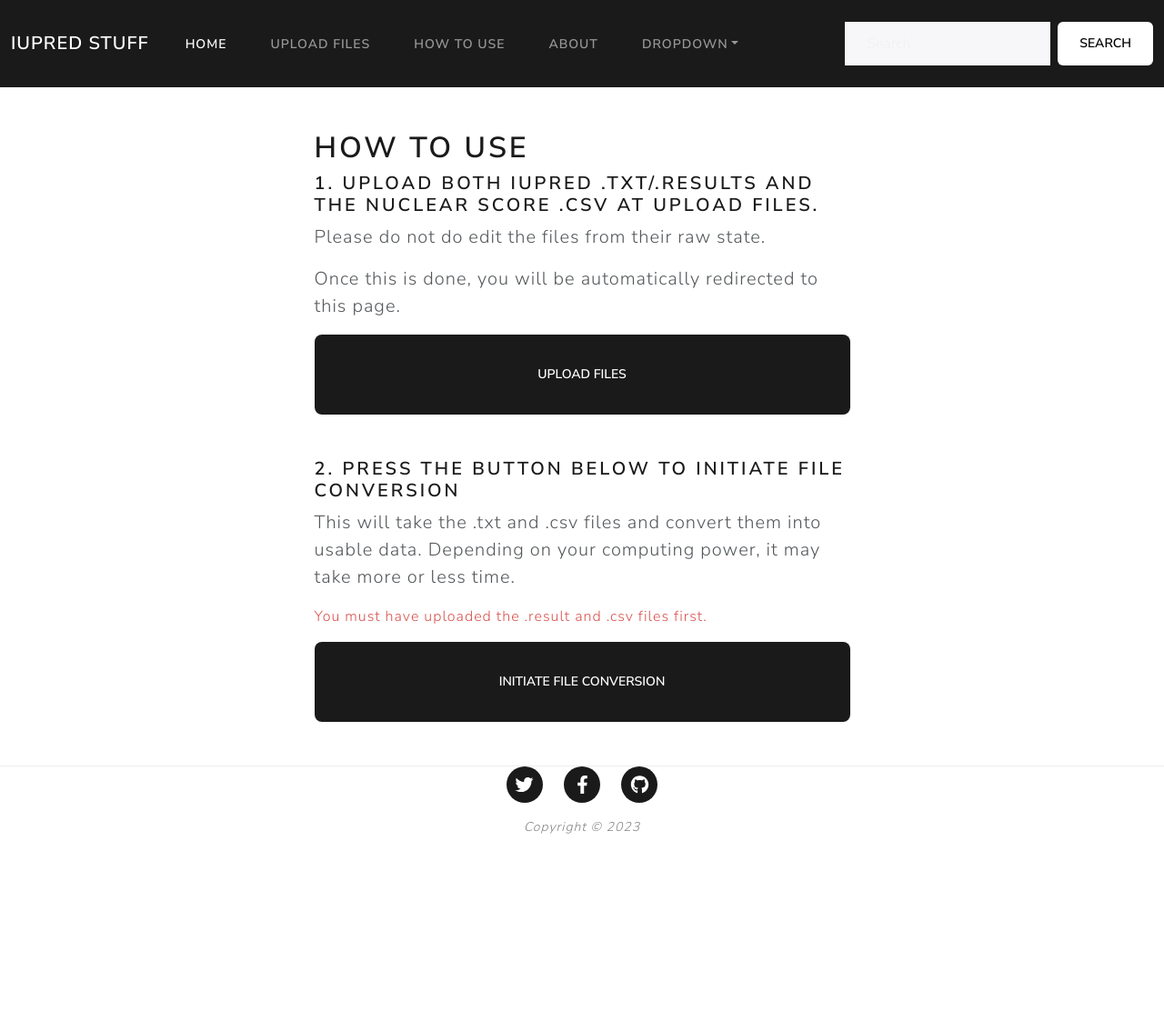
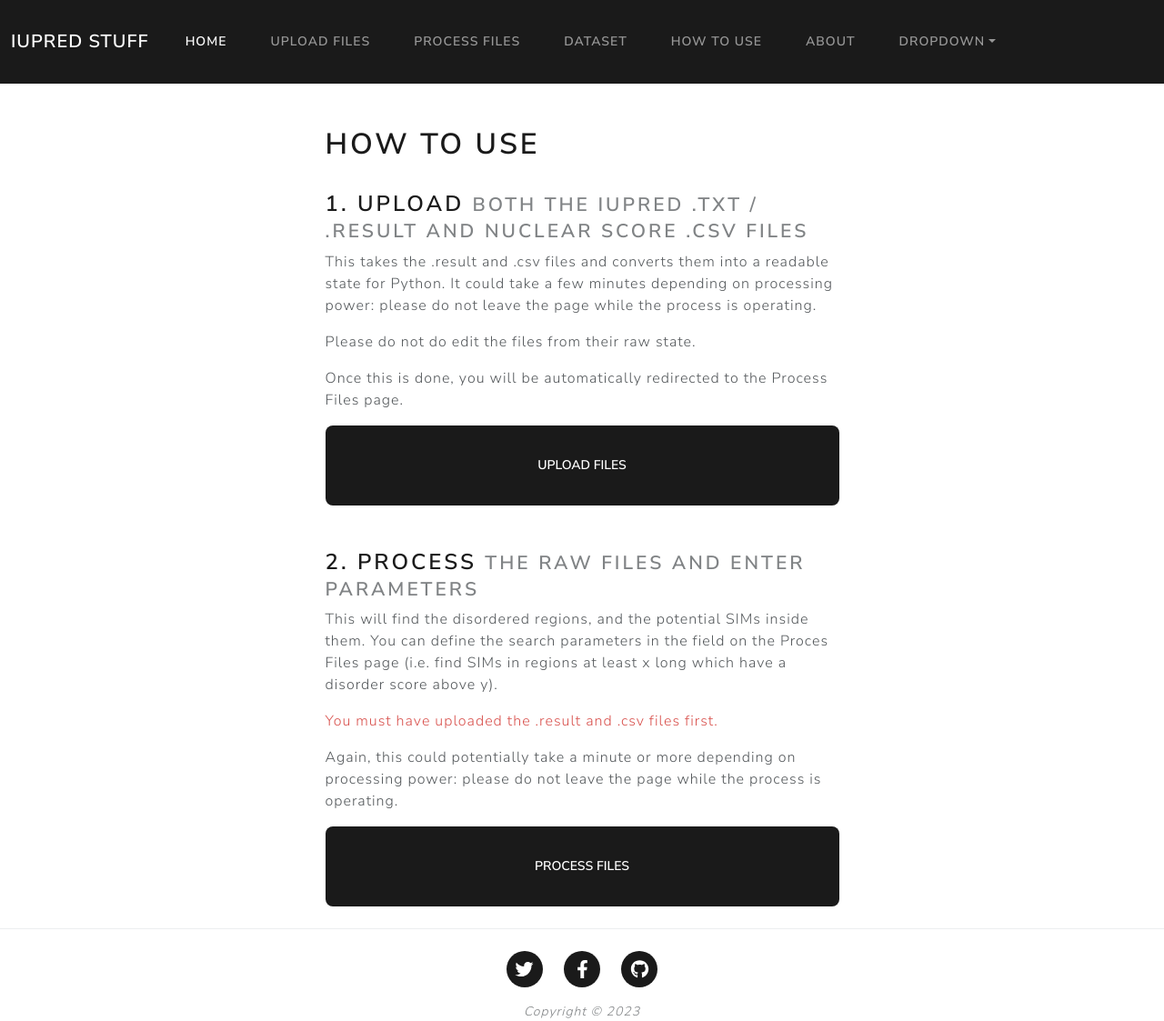
Before and after one commit to AreaXimus1/theo_website, a Flask app: page /how-to-use/ in a window 1280 px wide. Shown: the whole page at 91% size. Before the commit the page ends 917 px from the top, so only its background shows below. Run offline with Flask 3, Linux system fonts and the light colour scheme; parts of the project's set-up code (start-up, migrations or seed data) failed here and were passed over; some libraries are stand-ins or nearby versions.

Commit message:
Adding a lot. Table now working, as well as complete file processing. Now need to add check boxes to filter data.

```diff
--- a/main.py
+++ b/main.py
@@ -2,28 +2,25 @@ from flask import Flask, render_template, redirect, url_for, request, flash, jso
 from flask_bootstrap import Bootstrap5
 from flask_sqlalchemy import SQLAlchemy
 from flask_wtf import FlaskForm
-from wtforms import StringField, SubmitField
-from wtforms.validators import DataRequired, URL
-from flask_ckeditor import CKEditor, CKEditorField
+from wtforms import SubmitField, IntegerField, DecimalField
+from wtforms.validators import DataRequired, NumberRange
 from werkzeug.utils import secure_filename
-from datetime import date
 import os
 import shutil
+import pandas as pd
 
-from initial_processing import raw_processing
-from data_processing import iupred_to_csv
-import json_to_csv
+from initial_processing import initial_processing
+from secondary_processing import secondary_processing, tertiary_processing
+
 
 DATA_FOLDER = 'data'
 UPLOAD_FOLDER = 'uploads'
+iupred_number = None
 
 
 app = Flask(__name__)
 app.config['SECRET_KEY'] = '8BYkEfBA6O6donzWlSihBXox7C0sKR6b'
-ckeditor = CKEditor(app)
 Bootstrap5(app)
-
-
 
 
 # CONNECT TO DB
@@ -34,14 +31,11 @@ db.init_app(app)
 
 
 # CONFIGURE TABLE
-class BlogPost(db.Model):
-    id = db.Column(db.Integer, primary_key=True)
-    title = db.Column(db.String(250), unique=True, nullable=False)
-    subtitle = db.Column(db.String(250), nullable=False)
-    date = db.Column(db.String(250), nullable=False)
-    body = db.Column(db.Text, nullable=False)
-    author = db.Column(db.String(250), nullable=False)
-    img_url = db.Column(db.String(250), nullable=False)
+class ParameterForm(FlaskForm):
+    disorder_score = DecimalField("Disorder Score (0 - 1)", validators=[DataRequired(), NumberRange(min=0, max=1, message="Please give a number between 0 and 1.")])
+    sequence_length = IntegerField("Sequence Length (1 - ∞)", validators=[DataRequired()])
+    merge_closer_than = IntegerField("Merge Sequences if Closer than X (1 - ∞)", validators=[DataRequired()])
+    submit = SubmitField('Submit')
 
 
 with app.app_context():
@@ -50,9 +44,7 @@ with app.app_context():
 
 @app.route('/', methods=['GET', 'POST'])
 def home():
-    result = db.session.execute(db.select(BlogPost))
-    posts = result.scalars().all()
-    return render_template("index.html", all_posts=posts)
+    return render_template("index.html")
 
 
 @app.route('/how-to-use/', methods=['GET','POST'])
@@ -67,6 +59,7 @@ def upload_page():
 
 @app.route('/process_upload', methods=['POST'])
 def process_upload():
+    global iupred_number
     iupred_results = request.files['iupredResults']
     nuclear_scores = request.files['nuclearScores']
 
@@ -85,21 +78,50 @@ def process_upload():
     nuclear_scores.save(os.path.join(app.config['UPLOAD_FOLDER'], 'nuclear.csv'))
 
     # Process iupred.txt and nuclear.csv
-    raw_processing(DATA_FOLDER, UPLOAD_FOLDER)
-    iupred_to_csv(DATA_FOLDER)
-
-    return render_template("index.html")
+    iupred_number = initial_processing(DATA_FOLDER, UPLOAD_FOLDER)
 
 
-@app.route("/delete/<int:post_id>")
-def delete_post(post_id):
-    post_to_delete = db.get_or_404(BlogPost, post_id)
-    db.session.delete(post_to_delete)
-    db.session.commit()
-    return redirect(url_for('get_all_posts'))
+    return redirect("/process-files")
 
 
-# Code from previous day
+@app.route("/process-files", methods=["GET", "POST"])
+def process_files():
+    form = ParameterForm()
+
+    if form.validate_on_submit():
+        disorder = float(form.disorder_score.data)
+        sequence = int(form.sequence_length.data)
+        merge = int(form.merge_closer_than.data)
+        secondary_processing(DATA_FOLDER, iupred_number, disorder, sequence, merge)
+        tertiary_processing(DATA_FOLDER)
+        return redirect("/")
+
+    return render_template("process_files.html", form=ParameterForm())
+
+
+@app.route("/dataset", methods=["GET", "POST"])
+def dataset():
+    table = pd.read_csv(
+        f"{DATA_FOLDER}/final_results/final_csv.csv",
+        encoding="unicode-escape",
+        usecols=[
+            "Identifier",
+            "Number of disordered regions",
+            "Disordered region",
+            "Disorder score in SIM region",
+            "Number of SIMs",
+            "Amino Acid Regions with SIMs",
+            "SIM Sequences",
+            "Type of SIM",
+            "SIM Amino acid region",
+            "D/E",
+            "S/T",
+            "P"
+            ]
+        )
+    return render_template("dataset.html", data=table.to_html(classes="table table-hover", index=False))
+
+
 @app.route("/about")
 def about():
     return render_template("about.html")
--- a/requirements.txt
+++ b/requirements.txt
@@ -5,4 +5,5 @@ flask_sqlalchemy==3.0.5
 Flask_WTF==1.2.1
 WTForms==3.0.1
 Werkzeug==3.0.0
-pandas 2.1.4
+pandas==2.1.4
+tablib==3.5.0
--- a/data_processing.py
+++ b/secondary_processing.py
@@ -6,9 +6,11 @@ import csv
 import json
 import shutil
 
+from json_to_csv import json_to_csv_processing
+
 # Turns json_to_csv.json to a csv.
 
-def merge_tuples(list_):
+def merge_tuples(list_, MERGE_IF_CLOSER_THAN):
     merged_list = []
 
     if not list_:
@@ -65,9 +67,9 @@ def count_letters(string, letters_to_count):
 
     return sorted_letter_counts
 
-IN_A_ROW_MIN = 30
-MERGE_IF_CLOSER_THAN = 10
-LOOK_FOR_ABOVE = 0.4
+# IN_A_ROW_MIN = 30
+# MERGE_IF_CLOSER_THAN = 10
+# LOOK_FOR_ABOVE = 0.4
 
 ALPHABET = ['A', 'C', 'D', 'E', 'F', 'G', 'H', 'I', 'K', 'L', 'M', 'N', 'P', 'Q', 'R', 'S', 'T', 'V', 'W', 'Y']
 ILV = ['I', 'L', 'V']
@@ -119,7 +121,7 @@ for sim in combined_list:
     complete_sim_list.append(str_)
 
 
-def iupred_to_csv(DATA_FOLDER):
+def secondary_processing(DATA_FOLDER, iupred_number, LOOK_FOR_ABOVE, IN_A_ROW_MIN, MERGE_IF_CLOSER_THAN):
 
     try:
        shutil.rmtree(f"{DATA_FOLDER}/final_results")
@@ -127,12 +129,11 @@ def iupred_to_csv(DATA_FOLDER):
         pass
     os.mkdir(f"{DATA_FOLDER}/final_results")
 
-    with open(f"{DATA_FOLDER}/final_results/results_to_csv.json", "a") as f:
-        f.write("[")
-
     directory = f"{DATA_FOLDER}/raw_results_folder"
 
     final_json_to_csv = []
+
+    count = 0
 
     for file in os.listdir(directory):
         #    print(file.title())
@@ -171,7 +172,7 @@ def iupred_to_csv(DATA_FOLDER):
         pr = [(i, j) for i, j in zip(fst, lst) if j > i + IN_A_ROW_MIN]
 
         number_before_merging = len(pr)
-        pr = merge_tuples(pr)
+        pr = merge_tuples(pr, MERGE_IF_CLOSER_THAN)
         regions = []
         region_means = []
         region_mean_jsons = []
@@ -270,6 +271,7 @@ def iupred_to_csv(DATA_FOLDER):
 
             region = f"AA {amino_acid_location[0] + 1}-{amino_acid_location[1]}"
             regions.append(region)
+
             iupred_mean = round(results["IUPRED_SCORE"].mean(), 4)
             region_mean = f"{region} = {iupred_mean}"
             region_mean_json = {
@@ -289,6 +291,13 @@ def iupred_to_csv(DATA_FOLDER):
 
             region_means.append(region_mean)
             region_mean_jsons.append(region_mean_json)
+
+        count += 1
+
+        try:
+            print(f"secondary processing... {round((count/iupred_number)*100,1)}%", end="\r")
+        except TypeError:
+            print(f"secondary processing... {count}", end="\r")
 
         if number_regions > 0:
             tuple_list = [(tuple_[0] + 1, tuple_[1]) for tuple_ in pr]
@@ -311,10 +320,14 @@ def iupred_to_csv(DATA_FOLDER):
                     "disordered_region": json_to_csv_list
                 }
             }
-            with open(f"{DATA_FOLDER}/final_results/results_to_csv.json", "a") as f:
-                json.dump(json_to_csv, f)
-                f.write(",")
+            # result_to_csv_list.append(json_to_csv)
+            # with open(f"{DATA_FOLDER}/final_results/results_to_csv.json", "a") as f:
+            #     json.dump(json_to_csv, f)
+            #     f.write(",")
             final_json_to_csv.append(json_to_csv)
+
+
+
 
             final_entry = (
                 f"Identifier: {title}\n"
@@ -335,7 +348,16 @@ def iupred_to_csv(DATA_FOLDER):
             }
 
 
-    with open(f"{DATA_FOLDER}/final_results/results_to_csv.json", "a") as f:
-        f.write("]")
+    with open(f"{DATA_FOLDER}/final_results/results_to_csv.json", "w") as f:
+        json.dump(final_json_to_csv, f, indent = 4)
 
-    json_to_csv(DATA_FOLDER)
+    json_to_csv_processing(DATA_FOLDER)
+    print("Done data processing!")
+
+# iupred_to_csv("data")
+
+def tertiary_processing(DATA_FOLDER):
+    main_df = pd.read_csv(f"{DATA_FOLDER}/output.csv")
+    additional_df = pd.read_csv(f"{DATA_FOLDER}/nuclear_data.csv")
+    merged_df = pd.merge(main_df, additional_df[["Identifier", "Nucleus"]], on="Identifier", how="left")
+    merged_df.to_csv(f"{DATA_FOLDER}/final_results/final_csv.csv")
--- a/templates/footer.html
+++ b/templates/footer.html
@@ -1,5 +1,6 @@
         <!-- Footer-->
         <footer class="border-top">
+            <br>
           <div class="container px-4 px-lg-5">
               <div class="row gx-4 gx-lg-5 justify-content-center">
                   <div class="col-md-10 col-lg-8 col-xl-7">
--- a/templates/header.html
+++ b/templates/header.html
@@ -59,6 +59,12 @@
               <a class="nav-link" href="{{ url_for('upload_page') }}">Upload Files</a>
             </li>
             <li class="nav-item">
+              <a class="nav-link" href="{{ url_for('process_files') }}">Process Files</a>
+            </li>
+            <li class="nav-item">
+              <a class="nav-link" href="{{ url_for('dataset') }}">Dataset</a>
+            </li>
+            <li class="nav-item">
               <a class="nav-link" href="{{ url_for('how_to_use') }}">How to Use</a>
             </li>
             <li class="nav-item">
@@ -75,10 +81,6 @@
               </div>
             </li>
           </ul>
-          <form class="d-flex">
-            <input class="form-control me-sm-2" type="search" placeholder="Search">
-            <button class="btn btn-secondary my-2 my-sm-0" type="submit">Search</button>
-          </form>
         </div>
       </div>
     </nav>
--- a/templates/use_instructions.html
+++ b/templates/use_instructions.html
@@ -3,31 +3,42 @@
 <div class="container px-4 px-lg-5">
     <div class="row gx-4 gx-lg-5 justify-content-center">
         <div class="col-md-10 col-lg-8 col-xl-7">
+            <div class="container mt-5">
+                <h1>How to use</h1>
+                <br>
 
-        <br><br>
-
-        <h1>How to use</h1>
-
-        <h4>1. Upload both IUPred .txt/.results and the nuclear score .csv at Upload Files.</h4>
-        <p class="lead">Please do not do edit the files from their raw state.</p>
-        <p class="lead">Once this is done, you will be automatically redirected to this page.</p>
+                <h3>
+                    1. Upload
+                    <small class="text-body-secondary">Both the IUPred .txt / .result and nuclear score .csv files </small>
+                </h3>
+                <p>This takes the .result and .csv files and converts them into a readable state for Python. It could take a few minutes depending on processing power: please do not leave the page while the process is operating.</p>
+                <p>Please do not do edit the files from their raw state.</p>
+                <p>Once this is done, you will be automatically redirected to the Process Files page.</p>
                 <a href="{{ url_for('upload_page') }}">
                   <div class="d-grid gap-2">
                         <button class="btn btn-lg btn-primary" type="button">Upload Files</button>
                   </div>
                 </a>
+
                 <br><br>
 
-        <h4>2. Press the button below to initiate file conversion</h4>
-        <p class="lead">This will take the .txt and .csv files and convert them into usable data. Depending on your computing power, it may take more or less time.</p>
+
+                <h3>
+                    2. process
+                    <small class="text-body-secondary"> the raw files and enter parameters</small>
+                </h3>
+                <p>This will find the disordered regions, and the potential SIMs inside them. You can define the search parameters in the field on the Proces Files page (i.e. find SIMs in regions at least x long which have a disorder score above y). </p>
                 <p class="text-danger">You must have uploaded the .result and .csv files first.</p>
-        <a href="#">
+
+                <p>Again, this could potentially take a minute or more depending on processing power: please do not leave the page while the process is operating.</p>
+
+                <a href="{{ url_for('process_files') }}">
                     <div class="d-grid gap-2">
-                <button class="btn btn-lg btn-primary" type="button" href="{{ url_for('upload_page') }}">Initiate File Conversion</button>
+                        <button class="btn btn-lg btn-primary" type="button">Process Files</button>
                     </div>
                 </a>
-        <br><br>
-
+                <br>
+            </div>
         </div>
     </div>
 </div>
--- /dev/null
+++ b/test.py
@@ -0,0 +1,5 @@
+import pandas as pd
+
+table = pd.read_csv(f"data/final_results/final_csv.csv", encoding="unicode-escape")
+
+print(table.to_html())
```
Also changed, not shown: initial_processing.py (+11 -8 lines), json_to_csv.py (+24 -17 lines), templates/dataset.html (added, +7 -0 lines), templates/process_files.html (added, +33 -0 lines), templates/upload.html (+5 -5 lines). Lines whose indentation alone changed are shown as unchanged.
